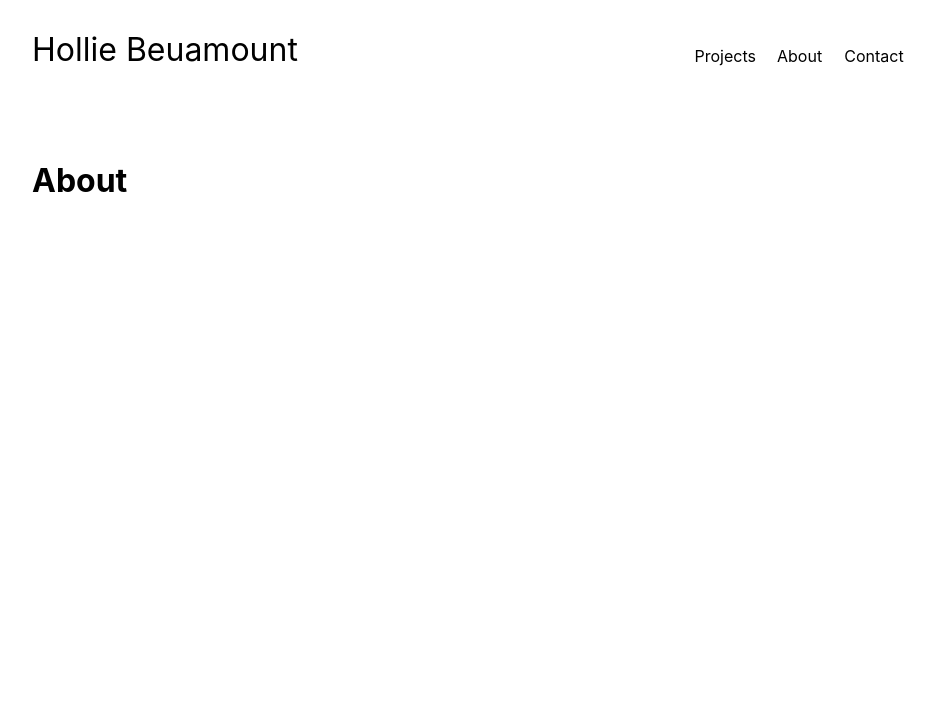
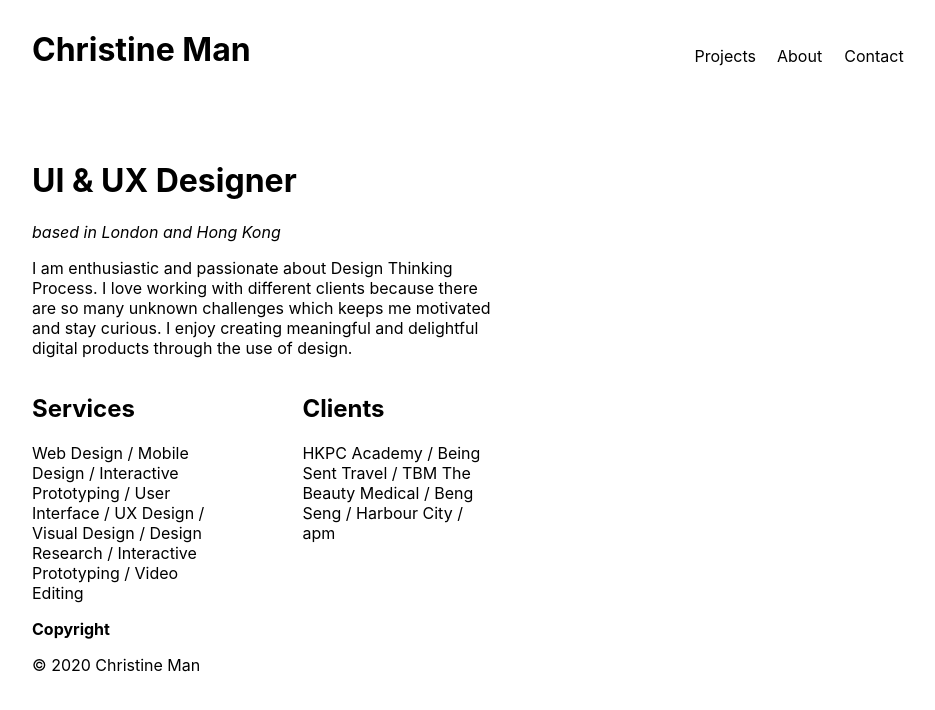
Before and after one commit to colinbut/christineman, a React (Create React App) app: page /about in a window 1280 px wide. Shown: the top 710 px of the page, without its empty margins (32-967 px from the left). Built offline with nearby package versions, Linux system fonts and the light colour scheme.

Commit message:
About page

```diff
--- a/src/App.js
+++ b/src/App.js
@@ -44,7 +44,7 @@ const AnnouncementHeader = () => {
 const SiteHeader = () => {
     return (
         <div>
-            <NavLink to="/" className="site-title">Hollie Beuamount</NavLink>
+            <NavLink to="/" className="site-title">Christine Man</NavLink>
         </div>
     )
 }
--- a/src/components/About.js
+++ b/src/components/About.js
@@ -1,10 +1,37 @@
 import React from 'react'
 import '../css/index.css';
+import Footer from './Footer'
+import Grid from '@material-ui/core/Grid'
 
 export default function About() {
     return (
-        <div>
-            <h1>About</h1>
+        <div className="about-page-container-wrapper">
+            <h1>UI & UX Designer</h1>
+            <p><em>based in London and Hong Kong</em></p>
+            <p>
+                I am enthusiastic and passionate about Design Thinking Process. I love
+                working with different clients because there are so many unknown challenges
+                which keeps me motivated and stay curious. I enjoy creating meaningful and
+                delightful digital products through the use of design.
+            </p>
+            <Grid container spacing={10}>
+                <Grid item xs={6}>
+                    <h2>Services</h2>
+                    <p>
+                        Web Design / Mobile Design / Interactive Prototyping
+                        / User Interface / UX Design / Visual Design / Design Research /
+                        Interactive Prototyping / Video Editing
+                    </p>
+                </Grid>
+                <Grid item xs={6}>
+                    <h2>Clients</h2>
+                    <p>
+                        HKPC Academy / Being Sent Travel / TBM The Beauty Medical /
+                        Beng Seng / Harbour City / apm
+                    </p>
+                </Grid>
+            </Grid>
+            <Footer />
         </div>
     )
 }
--- a/src/css/index.css
+++ b/src/css/index.css
@@ -28,6 +28,10 @@ code {
   font-style: normal;
   font-weight: 400;
   width: 50%;
+}
+
+.site-title {
+  font-weight: bold;
 }
 
 .description-link {
@@ -65,3 +69,7 @@ li {
   float: left;
   color: black;
 }
+
+.about-page-container-wrapper {
+  width: 40%;
+}
```
